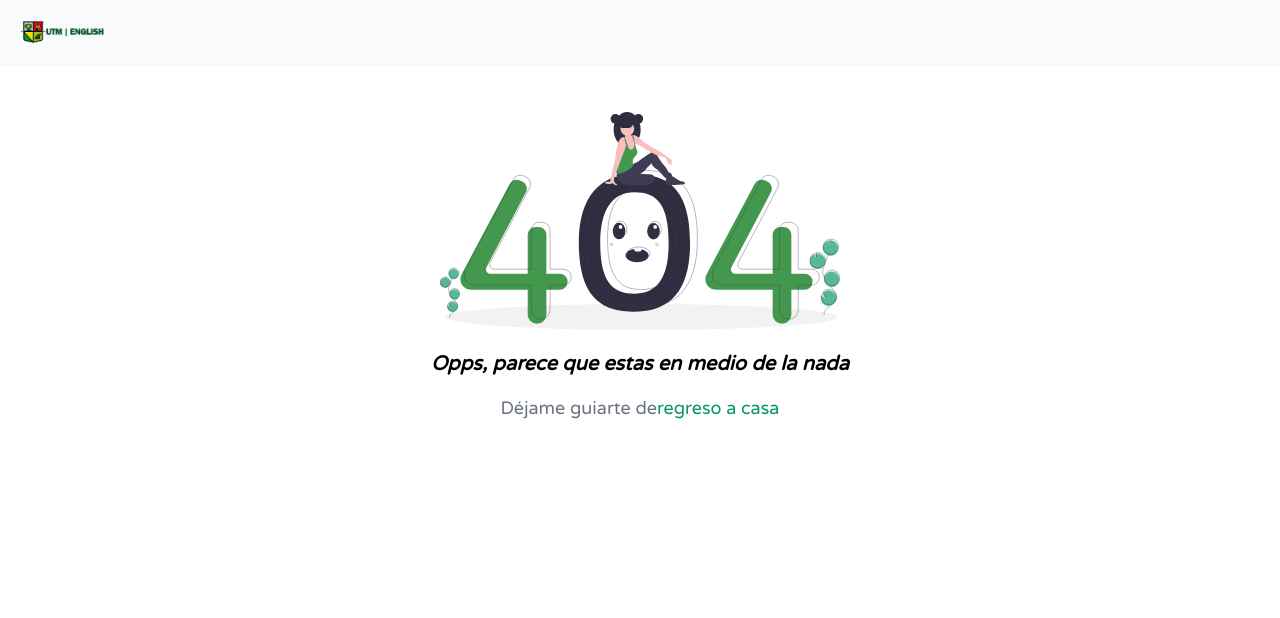
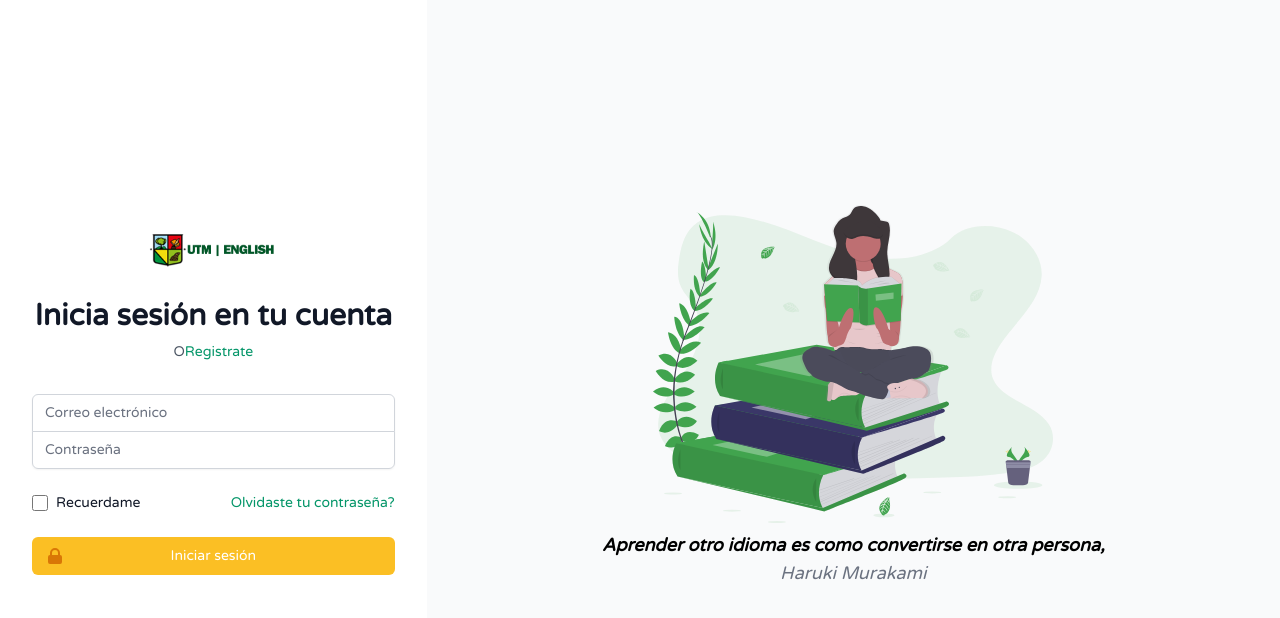
Before and after one commit to dvelez3815/eLearningUTMFCI, a React (Create React App) app: page /signin in a window 1280 px wide. Shown: the top 618 px of the page. Built offline with nearby package versions, Linux system fonts and the light colour scheme.

Commit message:
Autenticación del usuario

```diff
--- a/package.json
+++ b/package.json
@@ -17,8 +17,8 @@
     "react-dom": "^17.0.2",
     "react-router-dom": "^5.2.0",
     "react-scripts": "4.0.3",
+    "sweetalert2": "^11.1.4",
     "validator": "^13.6.0",
-    "sweetalert2": "^11.1.4",
     "web-vitals": "^1.0.1"
   },
   "scripts": {
--- a/src/App.js
+++ b/src/App.js
@@ -29,16 +29,16 @@ function App() {
         <Drag />
       </Route>
 
-      <Route exact path="/inicio">
+      <Route exact path="/dashboard">
         <Inicio />
       </Route>
       <Route exact path="/">
         <HomePage />
       </Route>
-      <Route exact path="/registro">
+      <Route exact path="/signup">
         <SignUpPage />
       </Route>
-      <Route exact path="/login">
+      <Route exact path="/signin">
         <SigInPage />
       </Route>
       <Route > <NotFoundPage/> </Route>
--- a/src/components/pages/SigInPage/SigInPage.js
+++ b/src/components/pages/SigInPage/SigInPage.js
@@ -2,14 +2,13 @@ import React from "react";
 import logo from "../../../assets/resource/Logo_Provicional.png";
 import img1 from "../../../assets/resource/sign.svg";
 import "./SigInPage.css";
-import axios from 'axios';
+import axios from "axios";
 class SigInPage extends React.Component {
-
-  constructor(props){
+  constructor(props) {
     super(props);
     this.state = {
-      submitForm: false
-    }
+      submitForm: false,
+    };
 
     this.handleInputChange = this.handleInputChange.bind(this);
     this.handleButtonSubmit = this.handleButtonSubmit.bind(this);
@@ -17,18 +16,30 @@ class SigInPage extends React.Component {
 
   handleInputChange(event) {
     const target = event.target;
-    const value = target.type === 'checkbox' ? target.checked : target.value;
+    const value = target.type === "checkbox" ? target.checked : target.value;
     const name = target.name;
 
     this.setState({
-      [name]: value
+      [name]: value,
     });
   }
 
-  handleButtonSubmit(event){
+  handleButtonSubmit(event) {
     event.preventDefault();
-    axios.get('http:localhost:5000/users'+this.state.mail)
-
+    axios
+      .post("http://localhost:5000/signin", {
+        mail: this.state.mail,
+        password: this.state.password,
+      })
+      .then((res) => {
+        console.log(res.data)
+        if(res.data != null){
+          console.log('ha iniciado sesion')
+        }else{
+          console.log('no se puedo iniciar sesion ')
+        }
+      })
+      .catch((err) => {});
   }
   render() {
     return (
@@ -72,7 +83,7 @@ class SigInPage extends React.Component {
                         onChange={this.handleInputChange}
                         className="appearance-none rounded-none relative block w-full px-3 py-2 border border-gray-300 placeholder-gray-500 text-gray-900 rounded-t-md focus:outline-none focus:ring-yellow-500 focus:border-yellow-500 focus:z-10 sm:text-sm"
                         placeholder="Correo electrónico"
-                        />
+                      />
                     </div>
                     <div>
                       <label htmlFor="password" className="sr-only">
@@ -87,7 +98,7 @@ class SigInPage extends React.Component {
                         required
                         className="appearance-none rounded-none relative block w-full px-3 py-2 border border-gray-300 placeholder-gray-500 text-gray-900 rounded-b-md focus:outline-none focus:ring-yellow-500 focus:border-yellow-500 focus:z-10 sm:text-sm"
                         placeholder="Contraseña"
-                        />
+                      />
                     </div>
                   </div>
 
--- a/src/components/pages/SignUpPage/SignUpPage.js
+++ b/src/components/pages/SignUpPage/SignUpPage.js
@@ -71,7 +71,7 @@ class SignUpPage extends React.Component {
       password: this.state.pass,
     })
     .then((response) => {
-      if( response.data.res === "User Exist"){
+      if( response.data.res !== "User Not Exist"){
         this.setState({dato: 'El correo '});
         this.setState({isVisibleDato: ''});
         setInterval(()=>{
```
Also changed, not shown: 1 other file (tests, documents, lock files or other folders).
